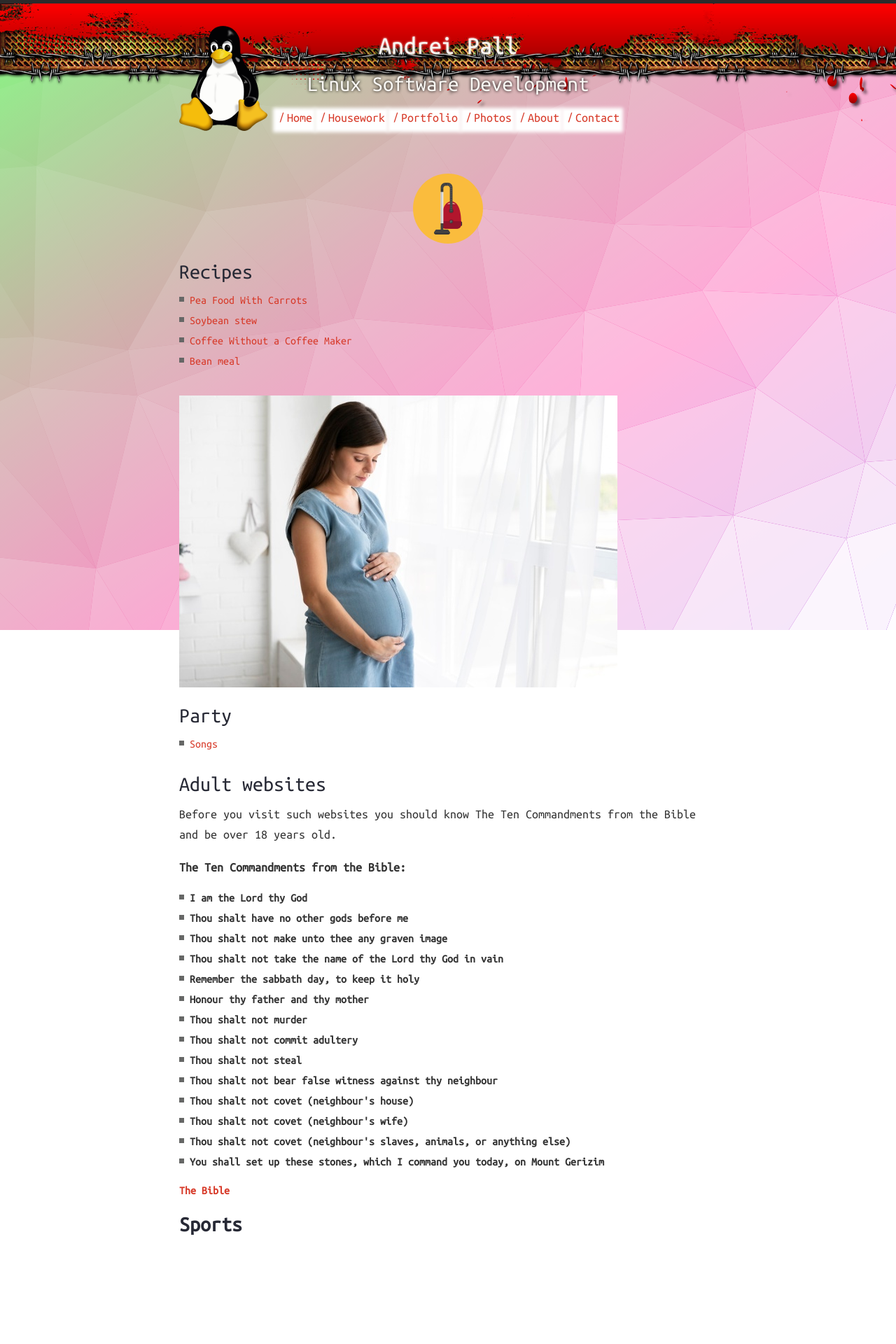
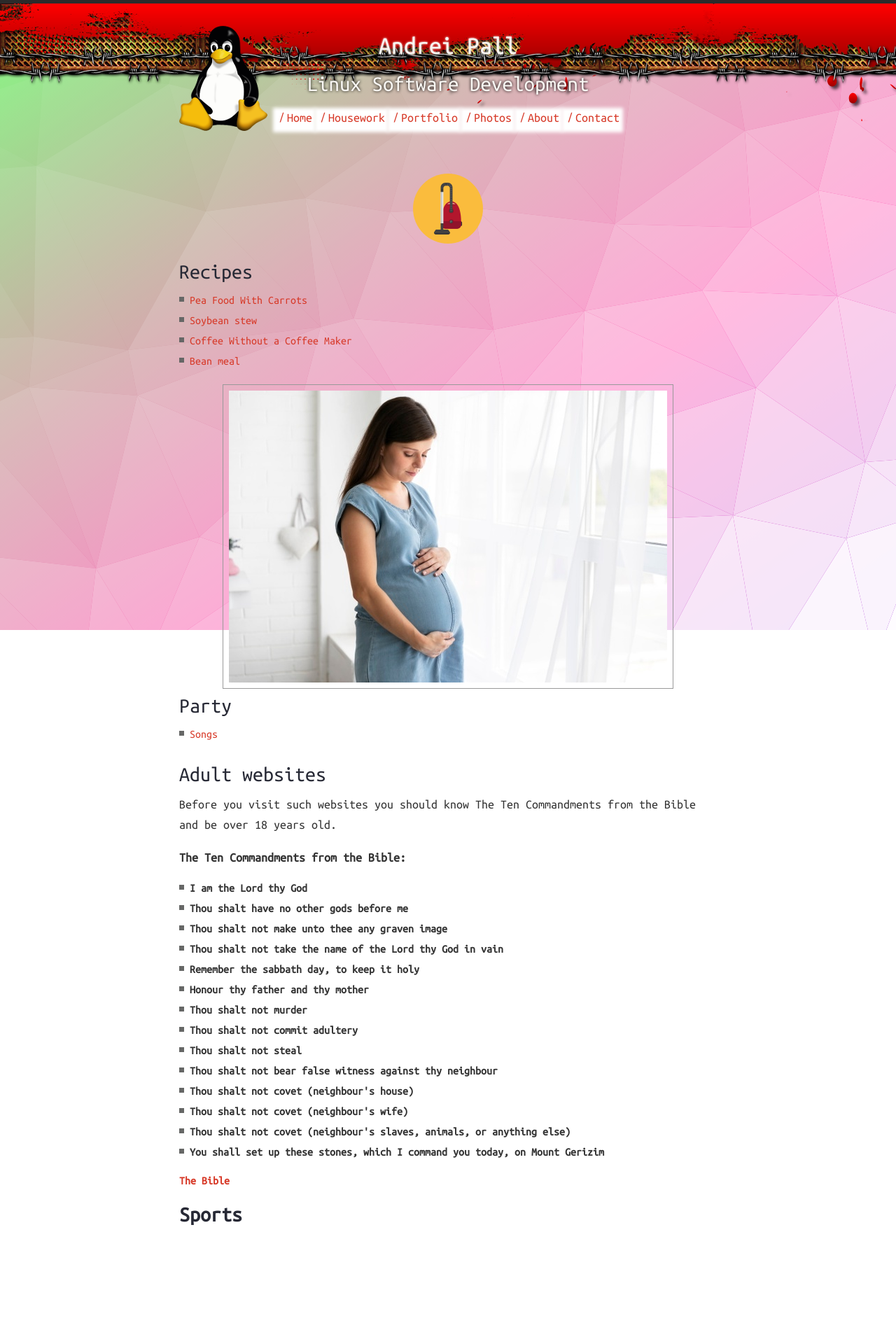
Before and after one commit to andreipall/andreipall.github.io, a Jekyll site: the page built from housework.html, in a window 1280 px wide. Shown: the top 1920 px of the page at 70% size. Built offline with Jekyll 4.4.1, drawn with Linux system fonts in a browser that asks for light colours; comment, search, counter and statistics services are not loaded; grey boxes are pictures that could not be loaded.

Commit message:
Update main.scss

```diff
--- a/assets/css/main.scss
+++ b/assets/css/main.scss
@@ -1156,11 +1156,13 @@ html {
     width: 200px;
     margin: 0 auto;
 }
-#food-and-clothes {
+#food-and-clothes, #where-you-are {
     width: 100px;
     margin: 0 auto;
 }
-#where-you-are {
-    width: 100px;
+#pregnant-woman {
+    background: transparent;
+    padding: 8px;
+    border: 1px solid #999999;
     margin: 0 auto;
 }
```
